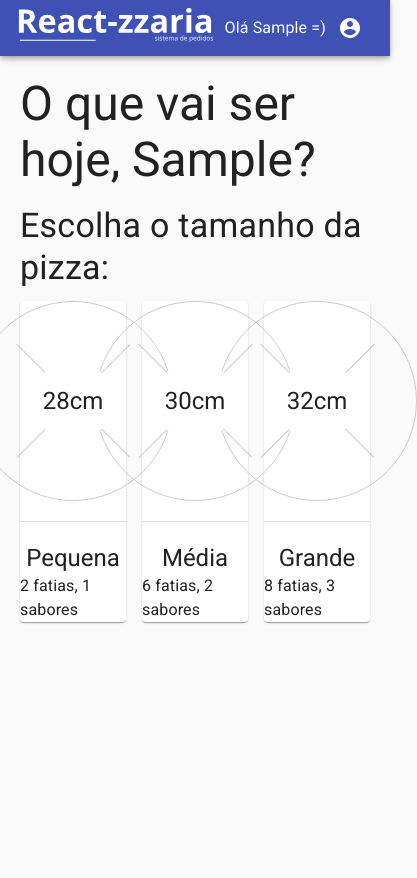
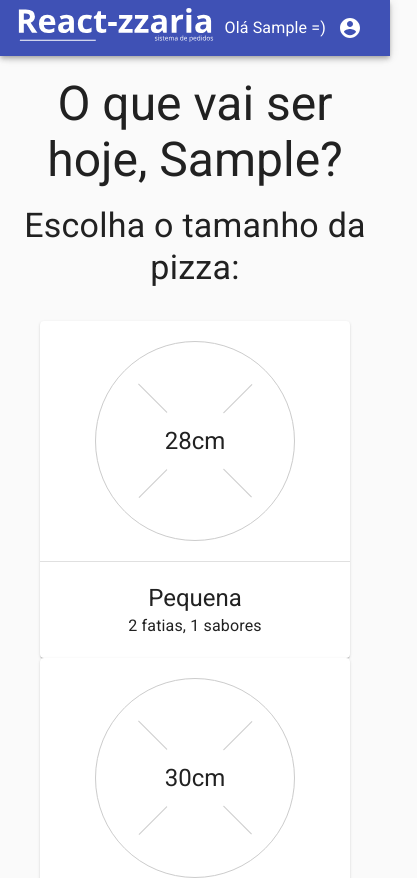
Before and after one commit to bermarques/React-zzaria, a React (Create React App) app: page / in a window 390 px wide. Shown: the top 878 px of the page, 417 px wide, since content can reach past the window. Before the commit the page ends 844 px from the top, so only its background shows below. Built offline with nearby package versions, Linux system fonts and the light colour scheme; no server answers; sample sign-in values are in the browser's storage.

Commit message:
style: main page responsiveness

```diff
--- a/src/pages/main/index.jsx
+++ b/src/pages/main/index.jsx
@@ -18,6 +18,8 @@ import {
   Toolbar,
   Pizza,
   PizzaText,
+  PizzasGrid,
+  Title,
 } from "./style";
 import { AuthContext } from "../../contexts/auth";
 
@@ -60,17 +62,17 @@ const MainPage = () => {
 
       <Content>
         <Grid container direction="column" alignItems="center">
-          <Typography variant="h3" gutterBottom>
+          <Title variant="h3">
             O que vai ser hoje, {userName}?
-          </Typography>
+          </Title>
 
-          <Typography variant="h4" gutterBottom>
+          <Title variant="h4">
             Escolha o tamanho da pizza:
-          </Typography>
+          </Title>
 
-          <Grid container spacing={2}>
+          <PizzasGrid>
             {pizzaSizes.map((pizza) => (
-              <Grid item key={pizza.id} xs={4}>
+              <Grid item key={pizza.id} xs={12} sm={4}>
                 <PaperPizza>
                   <Pizza>
                     <PizzaText>{pizza.size}cm</PizzaText>
@@ -84,7 +86,7 @@ const MainPage = () => {
                 </PaperPizza>
               </Grid>
             ))}
-          </Grid>
+          </PizzasGrid>
         </Grid>
       </Content>
     </>
--- a/src/pages/main/style.js
+++ b/src/pages/main/style.js
@@ -5,6 +5,7 @@ import {
   Divider as MaterialDivider,
   Paper,
   Typography,
+  Grid,
 } from "@material-ui/core";
 
 export const LogoContainer = styled.div`
@@ -34,6 +35,18 @@ export const Content = styled.main`
   padding: 20px;
 `;
 
+export const Title = styled(Typography).attrs({
+  gutterBottom: true,
+  align: 'center'
+})``
+
+export const PizzasGrid = styled(Grid).attrs({
+  container: true,
+  spacing: 16,
+})`
+  padding: 20px;
+`
+
 export const Divider = styled(MaterialDivider)`
   margin: 20px 0;
   width: 100%;
@@ -43,6 +56,7 @@ export const PaperPizza = styled(Paper)`
   display: flex;
   flex-direction: column;
   align-items: center;
+  padding: 20px 0;
 `;
 
 export const Pizza = styled.div`
--- a/src/root.jsx
+++ b/src/root.jsx
@@ -7,7 +7,13 @@ import { BrowserRouter, Route } from "react-router-dom";
 import App from "./App";
 import AuthProvider from "./contexts/auth";
 
-const theme = createMuiTheme();
+const theme = createMuiTheme({
+  breakpoints: {
+    values: {
+      sm: 720
+    }
+  }
+});
 
 const Root = () => {
   return (
```
